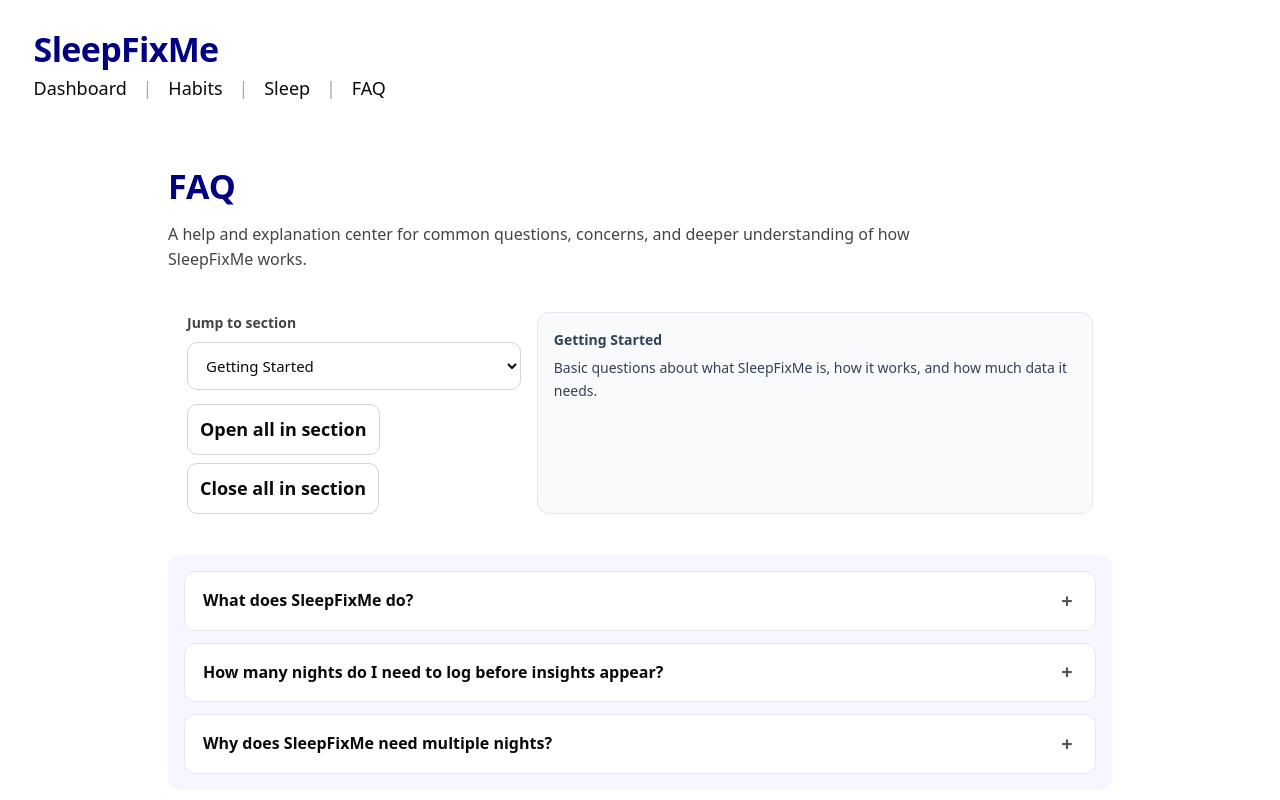
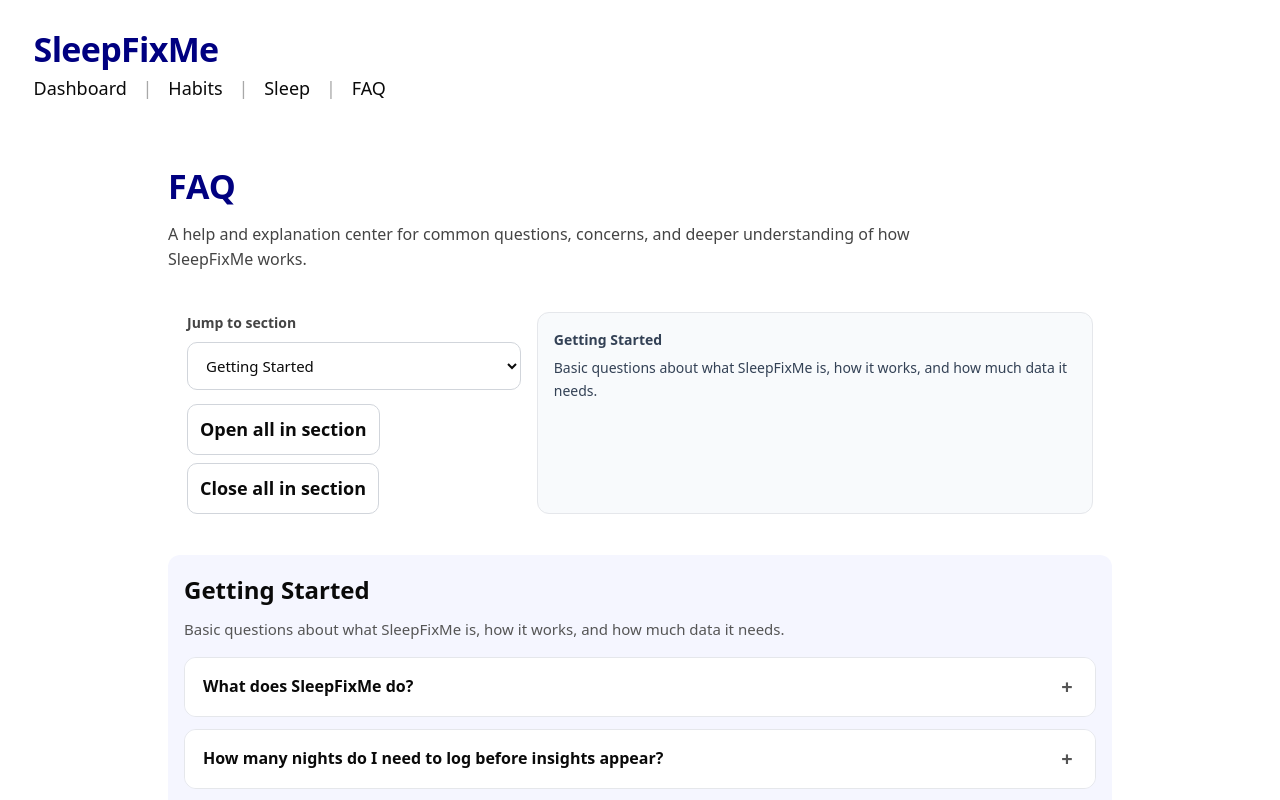
Before and after one commit to jlnalexander5-sudo/sleepfix-app, a Next.js app: page /protected/faq in a window 1280 px wide. Shown: the top 800 px of the page. Built offline with nearby package versions, Linux system fonts and the light colour scheme.

Commit message:
Update page.tsx

```diff
--- a/app/protected/faq/page.tsx
+++ b/app/protected/faq/page.tsx
@@ -765,7 +765,15 @@ export default function FAQPage() {
     transition: "all 0.2s ease",
   }}
 >
-           <div style={{ display: "grid", gap: 12 }}>
+        <div style={{ fontSize: 24, fontWeight: 800, marginBottom: 8 }}>
+  {currentSection.title}
+</div>
+{currentSection.intro ? (
+  <div style={{ color: "#555", marginBottom: 16, fontSize: 15 }}>
+    {currentSection.intro}
+  </div>
+) : null}
+       <div style={{ display: "grid", gap: 12 }}>
           {currentSection.items.map((item) => (
             <FAQAccordionItem
               key={item.question}
```
